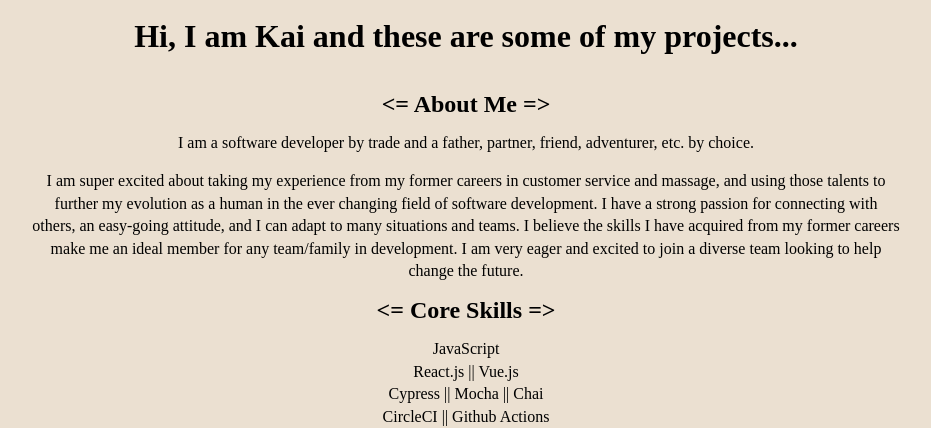
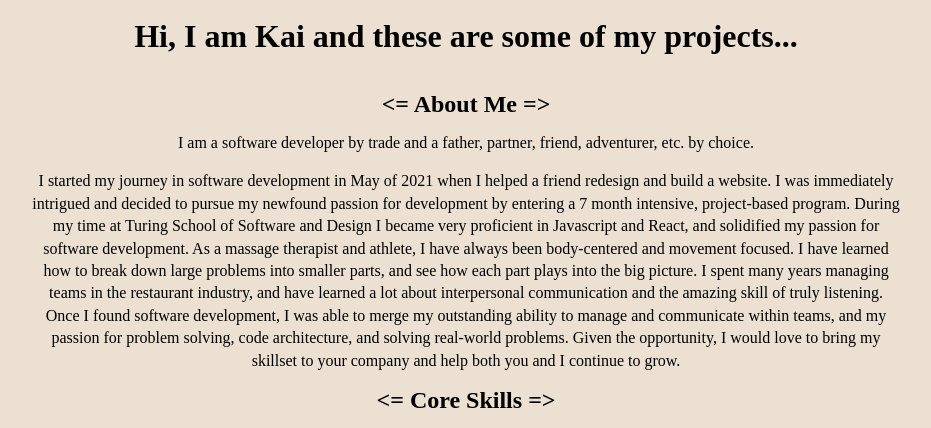
Before and after one commit to kavakai/kai_website, a React (Create React App) app: page / in a window 1280 px wide. Shown: the top 428 px of the page, without its empty margins (174-1105 px from the left). Built offline with nearby package versions, Linux system fonts and the light colour scheme; no server answers; a web font is replaced by a local one.

Commit message:
Update about me

```diff
--- a/src/App.js
+++ b/src/App.js
@@ -25,7 +25,9 @@ function App() {
         <br/>
         <p className="intro-paragraph">I am a software developer by trade and a father, partner, friend, adventurer, etc. by choice.</p>
         <br/>
-        <p className="intro-paragraph">I am super excited about taking my experience from my former careers in customer service and massage, and using those talents to further my evolution as a human in the ever changing field of software development. I have a strong passion for connecting with others, an easy-going attitude, and I can adapt to many situations and teams. I believe the skills I have acquired from my former careers make me an ideal member for any team/family in development. I am very eager and excited to join a diverse team looking to help change the future.</p>
+        <p className="intro-paragraph">I started my journey in software development in May of 2021 when I helped a friend redesign  and build a website. I was immediately intrigued and decided to pursue my newfound passion for development by entering a 7 month intensive, project-based program. During my time at Turing School of Software and Design I became very proficient in Javascript and React, and solidified my passion for software development.
+
+        As a massage therapist and athlete, I have always been body-centered and movement focused. I have learned how to break down large problems into smaller parts, and see how each part plays into the big picture. I spent many years managing teams in the restaurant industry, and have learned a lot about interpersonal communication and the amazing skill of truly listening. Once I found software development, I was able to merge my outstanding ability to manage and communicate within teams, and my passion for problem solving, code architecture, and solving real-world problems. Given the opportunity, I would love to bring my skillset to your company and help both you and I continue to grow.</p>
         <br/>
         <h2>{"<="} Core Skills {"=>"}</h2>
         <br/>
```
